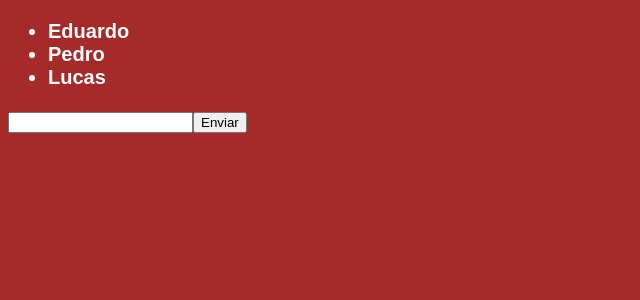
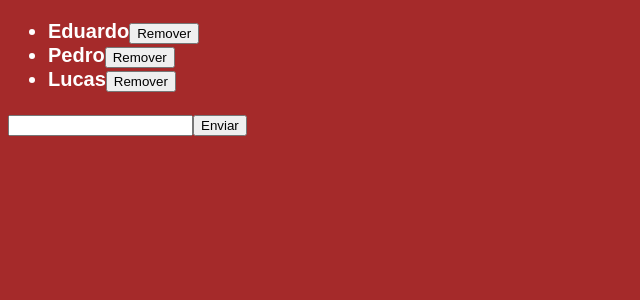
Before and after one commit to edu-rm/hello-world-react, a React app: page / in a window 1280 px wide. Shown: the top 300 px of the page, without its empty margins (0-640 px from the left). Built offline with nearby package versions, Linux system fonts and the light colour scheme.

Commit message:
deleting a list element on click

```diff
--- a/src/components/List.js
+++ b/src/components/List.js
@@ -25,11 +25,21 @@ class List extends Component{
     });
   }
 
+  handleDelete = (name) => {
+    this.setState({ names: this.state.names.filter(t => t !== name) });
+  }
+
   render(){
     return (
       <form onSubmit={this.handleSubmit}>
         <ul>
-          {this.state.names.map(name => <li key={name}>{name}</li>)}
+          {this.state.names.map(name => (
+            <li key={name}>
+              {name}
+              <button onClick={() => this.handleDelete(name)} type="button">Remover</button>
+            </li>
+
+          ))}
         </ul>
         <input
           type="text"
```
